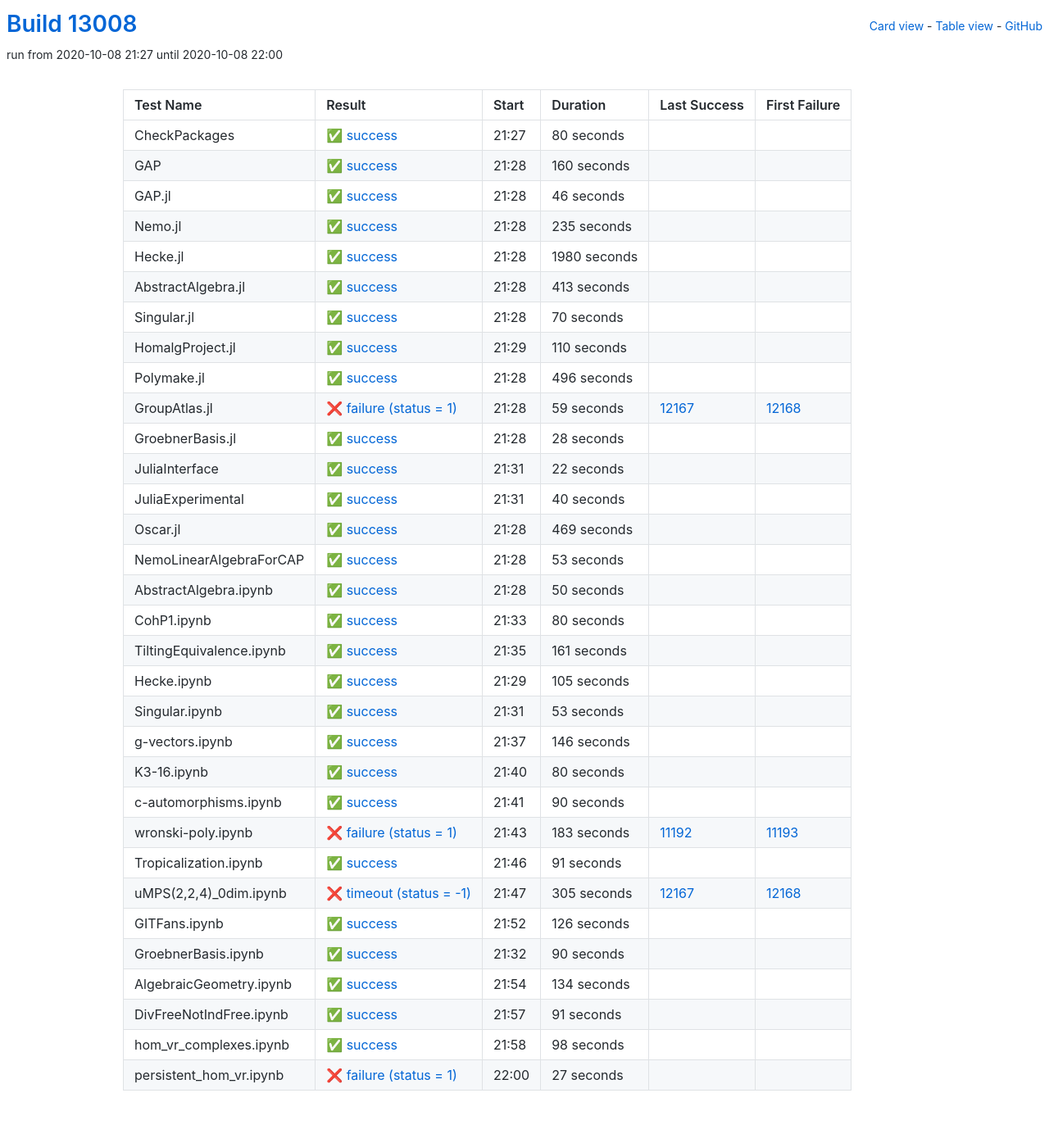
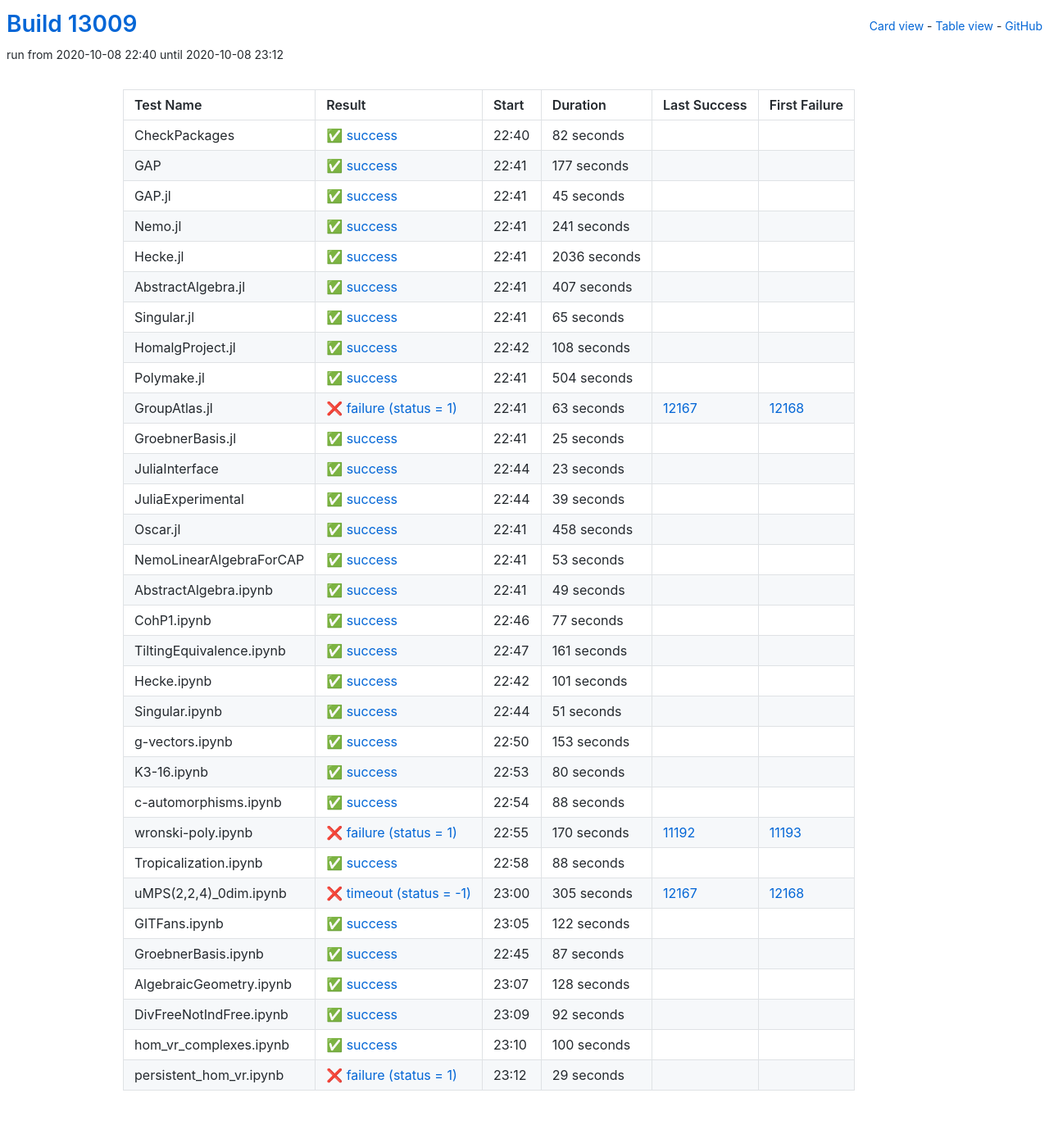
Before and after one commit to oscar-system/oscar-ci-status, a Jekyll site: the page built from table.html, in a window 1280 px wide. Shown: the whole page at 82% size. Built offline with Jekyll 4.4.1, drawn with Linux system fonts in a browser that asks for light colours.

Commit message:
Build #13009

```diff
--- a/_data/ci.yml
+++ b/_data/ci.yml
@@ -1,6 +1,6 @@
 ---
-build: 13008
-build_url: https://oscarci.mathematik.uni-kl.de/job/oscar/13008/
+build: 13009
+build_url: https://oscarci.mathematik.uni-kl.de/job/oscar/13009/
 job: oscar
 organization: oscar-system
 repo: oscar-ci-status
@@ -8,176 +8,176 @@ repourl: https://github.com/oscar-system/oscar-ci-status
 tests:
 - name: CheckPackages
   id: checkpackages
-  log: https://oscarci.mathematik.uni-kl.de/job/oscar/13008/artifact/logs/build-13008/CheckPackages.log
-  start: 2020-10-08 21:27
+  log: https://oscarci.mathematik.uni-kl.de/job/oscar/13009/artifact/logs/build-13009/CheckPackages.log
+  start: 2020-10-08 22:40
   success: true
   exitcode: 0
   status: success
-  duration: 80
+  duration: 82
   last_success: false
   last_success_url:
   first_failure: false
   first_failure_url:
 - name: GAP
   id: gap
-  log: https://oscarci.mathematik.uni-kl.de/job/oscar/13008/artifact/logs/build-13008/GAP.log
-  start: 2020-10-08 21:28
+  log: https://oscarci.mathematik.uni-kl.de/job/oscar/13009/artifact/logs/build-13009/GAP.log
+  start: 2020-10-08 22:41
   success: true
   exitcode: 0
   status: success
-  duration: 160
+  duration: 177
   last_success: false
   last_success_url:
   first_failure: false
   first_failure_url:
 - name: GAP.jl
   id: gap-jl
-  log: https://oscarci.mathematik.uni-kl.de/job/oscar/13008/artifact/logs/build-13008/GAP.jl.log
-  start: 2020-10-08 21:28
+  log: https://oscarci.mathematik.uni-kl.de/job/oscar/13009/artifact/logs/build-13009/GAP.jl.log
+  start: 2020-10-08 22:41
   success: true
   exitcode: 0
   status: success
-  duration: 46
+  duration: 45
   last_success: false
   last_success_url:
   first_failure: false
   first_failure_url:
 - name: Nemo.jl
   id: nemo-jl
-  log: https://oscarci.mathematik.uni-kl.de/job/oscar/13008/artifact/logs/build-13008/Nemo.jl.log
-  start: 2020-10-08 21:28
+  log: https://oscarci.mathematik.uni-kl.de/job/oscar/13009/artifact/logs/build-13009/Nemo.jl.log
+  start: 2020-10-08 22:41
   success: true
   exitcode: 0
   status: success
-  duration: 235
+  duration: 241
   last_success: false
   last_success_url:
   first_failure: false
   first_failure_url:
 - name: Hecke.jl
   id: hecke-jl
-  log: https://oscarci.mathematik.uni-kl.de/job/oscar/13008/artifact/logs/build-13008/Hecke.jl.log
-  start: 2020-10-08 21:28
+  log: https://oscarci.mathematik.uni-kl.de/job/oscar/13009/artifact/logs/build-13009/Hecke.jl.log
+  start: 2020-10-08 22:41
   success: true
   exitcode: 0
   status: success
-  duration: 1980
+  duration: 2036
   last_success: false
   last_success_url:
   first_failure: false
   first_failure_url:
 - name: AbstractAlgebra.jl
   id: abstractalgebra-jl
-  log: https://oscarci.mathematik.uni-kl.de/job/oscar/13008/artifact/logs/build-13008/AbstractAlgebra.jl.log
-  start: 2020-10-08 21:28
+  log: https://oscarci.mathematik.uni-kl.de/job/oscar/13009/artifact/logs/build-13009/AbstractAlgebra.jl.log
+  start: 2020-10-08 22:41
   success: true
   exitcode: 0
   status: success
-  duration: 413
+  duration: 407
   last_success: false
   last_success_url:
   first_failure: false
   first_failure_url:
 - name: Singular.jl
   id: singular-jl
-  log: https://oscarci.mathematik.uni-kl.de/job/oscar/13008/artifact/logs/build-13008/Singular.jl.log
-  start: 2020-10-08 21:28
+  log: https://oscarci.mathematik.uni-kl.de/job/oscar/13009/artifact/logs/build-13009/Singular.jl.log
+  start: 2020-10-08 22:41
   success: true
   exitcode: 0
   status: success
-  duration: 70
+  duration: 65
   last_success: false
   last_success_url:
   first_failure: false
   first_failure_url:
 - name: HomalgProject.jl
   id: homalgproject-jl
-  log: https://oscarci.mathematik.uni-kl.de/job/oscar/13008/artifact/logs/build-13008/HomalgProject.jl.log
-  start: 2020-10-08 21:29
+  log: https://oscarci.mathematik.uni-kl.de/job/oscar/13009/artifact/logs/build-13009/HomalgProject.jl.log
+  start: 2020-10-08 22:42
   success: true
   exitcode: 0
   status: success
-  duration: 110
+  duration: 108
   last_success: false
   last_success_url:
   first_failure: false
   first_failure_url:
 - name: Polymake.jl
   id: polymake-jl
-  log: https://oscarci.mathematik.uni-kl.de/job/oscar/13008/artifact/logs/build-13008/Polymake.jl.log
-  start: 2020-10-08 21:28
+  log: https://oscarci.mathematik.uni-kl.de/job/oscar/13009/artifact/logs/build-13009/Polymake.jl.log
+  start: 2020-10-08 22:41
   success: true
   exitcode: 0
   status: success
-  duration: 496
+  duration: 504
   last_success: false
   last_success_url:
   first_failure: false
   first_failure_url:
 - name: GroupAtlas.jl
   id: groupatlas-jl
-  log: https://oscarci.mathematik.uni-kl.de/job/oscar/13008/artifact/logs/build-13008/GroupAtlas.jl.log
-  start: 2020-10-08 21:28
+  log: https://oscarci.mathematik.uni-kl.de/job/oscar/13009/artifact/logs/build-13009/GroupAtlas.jl.log
+  start: 2020-10-08 22:41
   success: false
   exitcode: 1
   status: failure
-  duration: 59
+  duration: 63
   last_success: 12167
   last_success_url: https://oscarci.mathematik.uni-kl.de/job/oscar/12167/
   first_failure: 12168
   first_failure_url: https://oscarci.mathematik.uni-kl.de/job/oscar/12168/
 - name: GroebnerBasis.jl
   id: groebnerbasis-jl
-  log: https://oscarci.mathematik.uni-kl.de/job/oscar/13008/artifact/logs/build-13008/GroebnerBasis.jl.log
-  start: 2020-10-08 21:28
+  log: https://oscarci.mathematik.uni-kl.de/job/oscar/13009/artifact/logs/build-13009/GroebnerBasis.jl.log
+  start: 2020-10-08 22:41
   success: true
   exitcode: 0
   status: success
-  duration: 28
+  duration: 25
   last_success: false
   last_success_url:
   first_failure: false
   first_failure_url:
 - name: JuliaInterface
   id: juliainterface
-  log: https://oscarci.mathematik.uni-kl.de/job/oscar/13008/artifact/logs/build-13008/JuliaInterface.log
-  start: 2020-10-08 21:31
+  log: https://oscarci.mathematik.uni-kl.de/job/oscar/13009/artifact/logs/build-13009/JuliaInterface.log
+  start: 2020-10-08 22:44
   success: true
   exitcode: 0
   status: success
-  duration: 22
+  duration: 23
   last_success: false
   last_success_url:
   first_failure: false
   first_failure_url:
 - name: JuliaExperimental
   id: juliaexperimental
-  log: https://oscarci.mathematik.uni-kl.de/job/oscar/13008/artifact/logs/build-13008/JuliaExperimental.log
-  start: 2020-10-08 21:31
+  log: https://oscarci.mathematik.uni-kl.de/job/oscar/13009/artifact/logs/build-13009/JuliaExperimental.log
+  start: 2020-10-08 22:44
   success: true
   exitcode: 0
   status: success
-  duration: 40
+  duration: 39
   last_success: false
   last_success_url:
   first_failure: false
   first_failure_url:
 - name: Oscar.jl
   id: oscar-jl
-  log: https://oscarci.mathematik.uni-kl.de/job/oscar/13008/artifact/logs/build-13008/Oscar.jl.log
-  start: 2020-10-08 21:28
+  log: https://oscarci.mathematik.uni-kl.de/job/oscar/13009/artifact/logs/build-13009/Oscar.jl.log
+  start: 2020-10-08 22:41
   success: true
   exitcode: 0
   status: success
-  duration: 469
+  duration: 458
   last_success: false
   last_success_url:
   first_failure: false
   first_failure_url:
 - name: NemoLinearAlgebraForCAP
   id: nemolinearalgebraforcap
-  log: https://oscarci.mathematik.uni-kl.de/job/oscar/13008/artifact/logs/build-13008/NemoLinearAlgebraForCAP.log
-  start: 2020-10-08 21:28
+  log: https://oscarci.mathematik.uni-kl.de/job/oscar/13009/artifact/logs/build-13009/NemoLinearAlgebraForCAP.log
+  start: 2020-10-08 22:41
   success: true
   exitcode: 0
   status: success
@@ -188,32 +188,32 @@ tests:
   first_failure_url:
 - name: AbstractAlgebra.ipynb
   id: abstractalgebra-ipynb
-  log: https://oscarci.mathematik.uni-kl.de/job/oscar/13008/artifact/logs/build-13008/AbstractAlgebra.ipynb.log
-  start: 2020-10-08 21:28
+  log: https://oscarci.mathematik.uni-kl.de/job/oscar/13009/artifact/logs/build-13009/AbstractAlgebra.ipynb.log
+  start: 2020-10-08 22:41
   success: true
   exitcode: 0
   status: success
-  duration: 50
+  duration: 49
   last_success: false
   last_success_url:
   first_failure: false
   first_failure_url:
 - name: CohP1.ipynb
   id: cohp1-ipynb
-  log: https://oscarci.mathematik.uni-kl.de/job/oscar/13008/artifact/logs/build-13008/CohP1.ipynb.log
-  start: 2020-10-08 21:33
+  log: https://oscarci.mathematik.uni-kl.de/job/oscar/13009/artifact/logs/build-13009/CohP1.ipynb.log
+  start: 2020-10-08 22:46
   success: true
   exitcode: 0
   status: success
-  duration: 80
+  duration: 77
   last_success: false
   last_success_url:
   first_failure: false
   first_failure_url:
 - name: TiltingEquivalence.ipynb
   id: tiltingequivalence-ipynb
-  log: https://oscarci.mathematik.uni-kl.de/job/oscar/13008/artifact/logs/build-13008/TiltingEquivalence.ipynb.log
-  start: 2020-10-08 21:35
+  log: https://oscarci.mathematik.uni-kl.de/job/oscar/13009/artifact/logs/build-13009/TiltingEquivalence.ipynb.log
+  start: 2020-10-08 22:47
   success: true
   exitcode: 0
   status: success
@@ -224,44 +224,44 @@ tests:
   first_failure_url:
 - name: Hecke.ipynb
   id: hecke-ipynb
-  log: https://oscarci.mathematik.uni-kl.de/job/oscar/13008/artifact/logs/build-13008/Hecke.ipynb.log
-  start: 2020-10-08 21:29
+  log: https://oscarci.mathematik.uni-kl.de/job/oscar/13009/artifact/logs/build-13009/Hecke.ipynb.log
+  start: 2020-10-08 22:42
   success: true
   exitcode: 0
   status: success
-  duration: 105
+  duration: 101
   last_success: false
   last_success_url:
   first_failure: false
   first_failure_url:
 - name: Singular.ipynb
   id: singular-ipynb
-  log: https://oscarci.mathematik.uni-kl.de/job/oscar/13008/artifact/logs/build-13008/Singular.ipynb.log
-  start: 2020-10-08 21:31
+  log: https://oscarci.mathematik.uni-kl.de/job/oscar/13009/artifact/logs/build-13009/Singular.ipynb.log
+  start: 2020-10-08 22:44
   success: true
   exitcode: 0
   status: success
-  duration: 53
+  duration: 51
   last_success: false
   last_success_url:
   first_failure: false
   first_failure_url:
 - name: g-vectors.ipynb
   id: g-vectors-ipynb
-  log: https://oscarci.mathematik.uni-kl.de/job/oscar/13008/artifact/logs/build-13008/g-vectors.ipynb.log
-  start: 2020-10-08 21:37
+  log: https://oscarci.mathematik.uni-kl.de/job/oscar/13009/artifact/logs/build-13009/g-vectors.ipynb.log
+  start: 2020-10-08 22:50
   success: true
   exitcode: 0
   status: success
-  duration: 146
+  duration: 153
   last_success: false
   last_success_url:
   first_failure: false
   first_failure_url:
 - name: K3-16.ipynb
   id: k3-16-ipynb
-  log: https://oscarci.mathematik.uni-kl.de/job/oscar/13008/artifact/logs/build-13008/K3-16.ipynb.log
-  start: 2020-10-08 21:40
+  log: https://oscarci.mathematik.uni-kl.de/job/oscar/13009/artifact/logs/build-13009/K3-16.ipynb.log
+  start: 2020-10-08 22:53
   success: true
   exitcode: 0
   status: success
@@ -272,44 +272,44 @@ tests:
   first_failure_url:
 - name: c-automorphisms.ipynb
   id: c-automorphisms-ipynb
-  log: https://oscarci.mathematik.uni-kl.de/job/oscar/13008/artifact/logs/build-13008/c-automorphisms.ipynb.log
-  start: 2020-10-08 21:41
+  log: https://oscarci.mathematik.uni-kl.de/job/oscar/13009/artifact/logs/build-13009/c-automorphisms.ipynb.log
+  start: 2020-10-08 22:54
   success: true
   exitcode: 0
   status: success
-  duration: 90
+  duration: 88
   last_success: false
   last_success_url:
   first_failure: false
   first_failure_url:
 - name: wronski-poly.ipynb
   id: wronski-poly-ipynb
-  log: https://oscarci.mathematik.uni-kl.de/job/oscar/13008/artifact/logs/build-13008/wronski-poly.ipynb.log
-  start: 2020-10-08 21:43
+  log: https://oscarci.mathematik.uni-kl.de/job/oscar/13009/artifact/logs/build-13009/wronski-poly.ipynb.log
+  start: 2020-10-08 22:55
   success: false
   exitcode: 1
   status: failure
-  duration: 183
+  duration: 170
   last_success: 11192
   last_success_url: https://oscarci.mathematik.uni-kl.de/job/oscar/11192/
   first_failure: 11193
   first_failure_url: https://oscarci.mathematik.uni-kl.de/job/oscar/11193/
 - name: Tropicalization.ipynb
   id: tropicalization-ipynb
-  log: https://oscarci.mathematik.uni-kl.de/job/oscar/13008/artifact/logs/build-13008/Tropicalization.ipynb.log
-  start: 2020-10-08 21:46
+  log: https://oscarci.mathematik.uni-kl.de/job/oscar/13009/artifact/logs/build-13009/Tropicalization.ipynb.log
+  start: 2020-10-08 22:58
   success: true
   exitcode: 0
   status: success
-  duration: 91
+  duration: 88
   last_success: false
   last_success_url:
   first_failure: false
   first_failure_url:
 - name: uMPS(2,2,4)_0dim.ipynb
   id: umps-2-2-4-0dim-ipynb
-  log: https://oscarci.mathematik.uni-kl.de/job/oscar/13008/artifact/logs/build-13008/uMPS-2-2-4-_0dim.ipynb.log
-  start: 2020-10-08 21:47
+  log: https://oscarci.mathematik.uni-kl.de/job/oscar/13009/artifact/logs/build-13009/uMPS-2-2-4-_0dim.ipynb.log
+  start: 2020-10-08 23:00
   success: false
   exitcode: -1
   status: timeout
@@ -320,72 +320,72 @@ tests:
   first_failure_url: https://oscarci.mathematik.uni-kl.de/job/oscar/12168/
 - name: GITFans.ipynb
   id: gitfans-ipynb
-  log: https://oscarci.mathematik.uni-kl.de/job/oscar/13008/artifact/logs/build-13008/GITFans.ipynb.log
-  start: 2020-10-08 21:52
+  log: https://oscarci.mathematik.uni-kl.de/job/oscar/13009/artifact/logs/build-13009/GITFans.ipynb.log
+  start: 2020-10-08 23:05
   success: true
   exitcode: 0
   status: success
-  duration: 126
+  duration: 122
   last_success: false
   last_success_url:
   first_failure: false
   first_failure_url:
 - name: GroebnerBasis.ipynb
   id: groebnerbasis-ipynb
-  log: https://oscarci.mathematik.uni-kl.de/job/oscar/13008/artifact/logs/build-13008/GroebnerBasis.ipynb.log
-  start: 2020-10-08 21:32
+  log: https://oscarci.mathematik.uni-kl.de/job/oscar/13009/artifact/logs/build-13009/GroebnerBasis.ipynb.log
+  start: 2020-10-08 22:45
   success: true
   exitcode: 0
   status: success
-  duration: 90
+  duration: 87
   last_success: false
   last_success_url:
   first_failure: false
   first_failure_url:
 - name: AlgebraicGeometry.ipynb
   id: algebraicgeometry-ipynb
-  log: https://oscarci.mathematik.uni-kl.de/job/oscar/13008/artifact/logs/build-13008/AlgebraicGeometry.ipynb.log
-  start: 2020-10-08 21:54
+  log: https://oscarci.mathematik.uni-kl.de/job/oscar/13009/artifact/logs/build-13009/AlgebraicGeometry.ipynb.log
+  start: 2020-10-08 23:07
   success: true
   exitcode: 0
   status: success
-  duration: 134
+  duration: 128
   last_success: false
   last_success_url:
   first_failure: false
   first_failure_url:
 - name: DivFreeNotIndFree.ipynb
   id: divfreenotindfree-ipynb
-  log: https://oscarci.mathematik.uni-kl.de/job/oscar/13008/artifact/logs/build-13008/DivFreeNotIndFree.ipynb.log
-  start: 2020-10-08 21:57
+  log: https://oscarci.mathematik.uni-kl.de/job/oscar/13009/artifact/logs/build-13009/DivFreeNotIndFree.ipynb.log
+  start: 2020-10-08 23:09
   success: true
   exitcode: 0
   status: success
-  duration: 91
+  duration: 92
   last_success: false
   last_success_url:
   first_failure: false
   first_failure_url:
 - name: hom_vr_complexes.ipynb
   id: hom-vr-complexes-ipynb
-  log: https://oscarci.mathematik.uni-kl.de/job/oscar/13008/artifact/logs/build-13008/hom_vr_complexes.ipynb.log
-  start: 2020-10-08 21:58
+  log: https://oscarci.mathematik.uni-kl.de/job/oscar/13009/artifact/logs/build-13009/hom_vr_complexes.ipynb.log
+  start: 2020-10-08 23:10
   success: true
   exitcode: 0
   status: success
-  duration: 98
+  duration: 100
   last_success: false
   last_success_url:
   first_failure: false
   first_failure_url:
 - name: persistent_hom_vr.ipynb
   id: persistent-hom-vr-ipynb
-  log: https://oscarci.mathematik.uni-kl.de/job/oscar/13008/artifact/logs/build-13008/persistent_hom_vr.ipynb.log
-  start: 2020-10-08 22:00
+  log: https://oscarci.mathematik.uni-kl.de/job/oscar/13009/artifact/logs/build-13009/persistent_hom_vr.ipynb.log
+  start: 2020-10-08 23:12
   success: false
   exitcode: 1
   status: failure
-  duration: 27
+  duration: 29
   last_success: false
   last_success_url:
   first_failure: false
```
Also changed, not shown: README.md.
